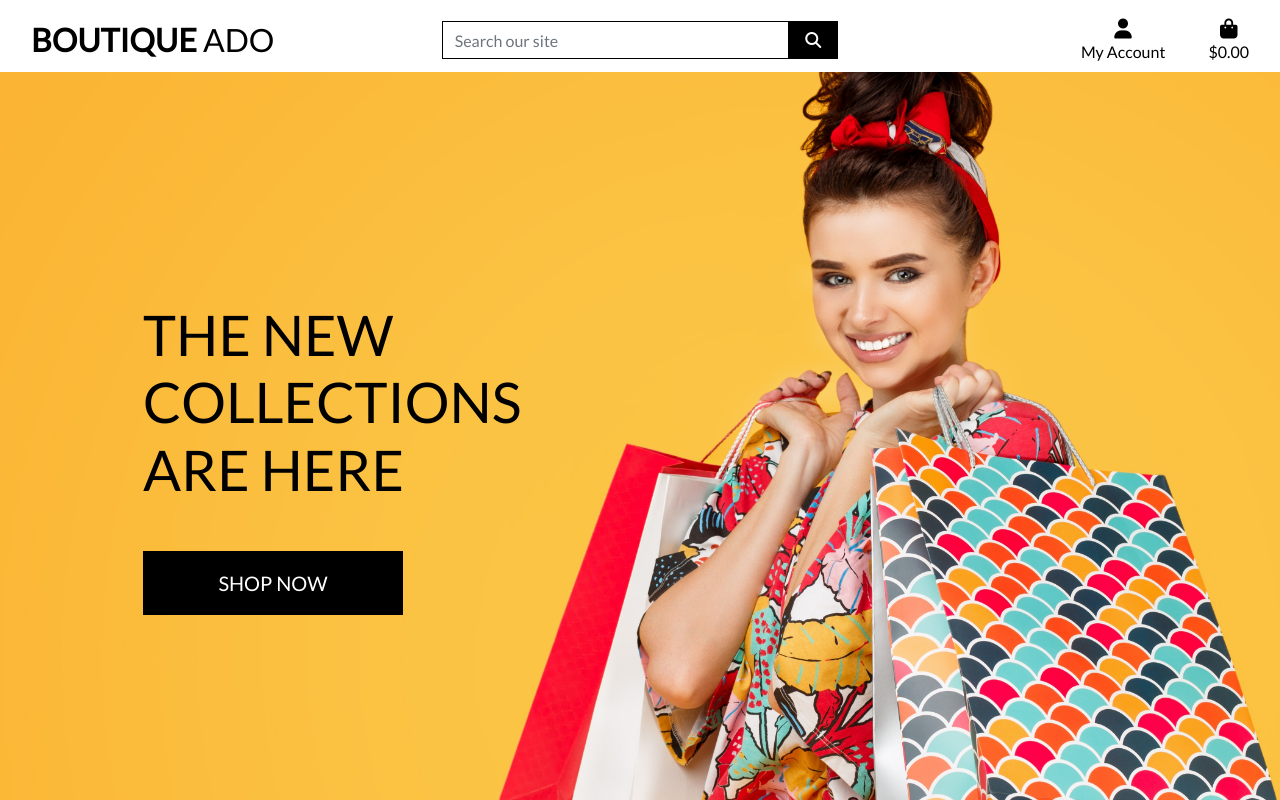
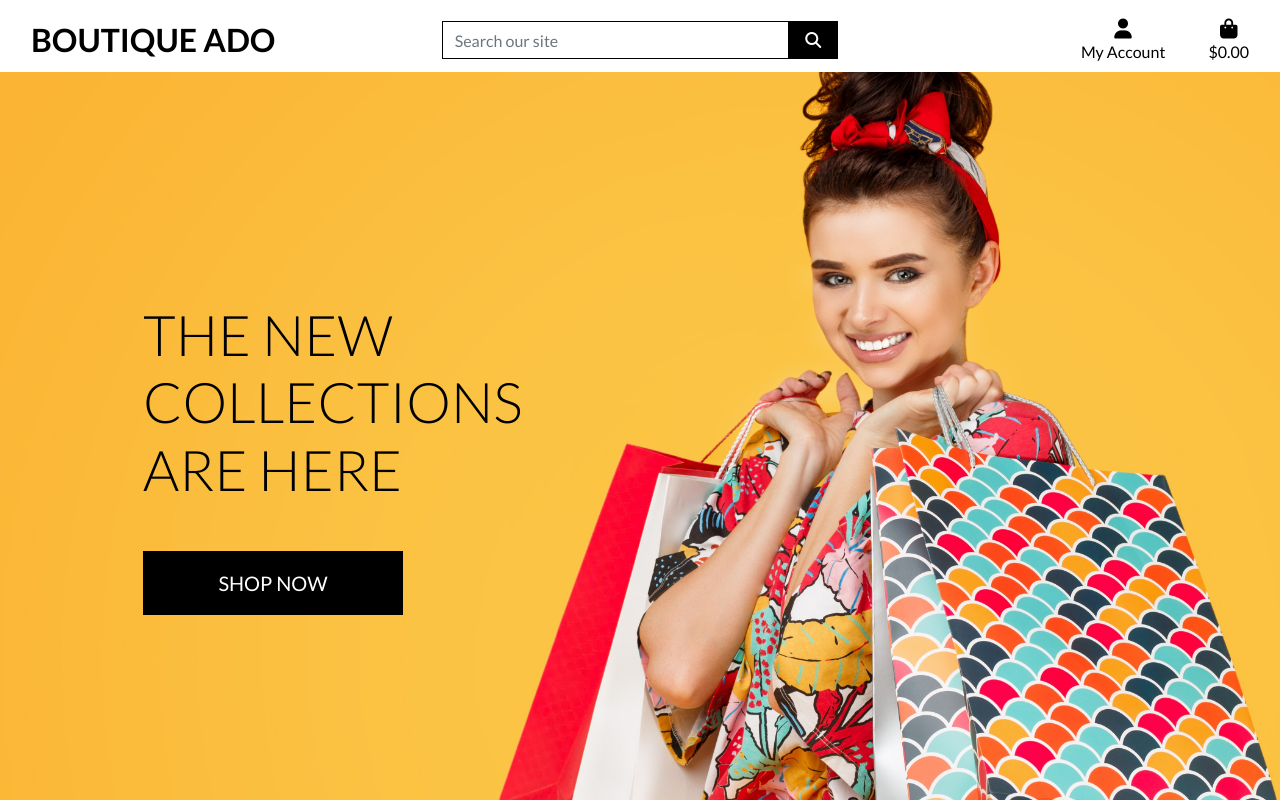
Before and after one commit to HawesJM/boutique_ado_v1, a Django app: page / in a window 1280 px wide. Run offline with Django 3.2, Linux system fonts and the light colour scheme; some libraries are stand-ins or nearby versions.

Commit message:
completed homepage header and css

```diff
--- a/boutiqe_ado/settings.py
+++ b/boutiqe_ado/settings.py
@@ -147,6 +147,10 @@
 # https://docs.djangoproject.com/en/3.2/howto/static-files/
 
 STATIC_URL = '/static/'
+STATICFILES_DIRS = (os.path.join(BASE_DIR, 'static'),)
+
+MEDIA_URL = '/media/'
+MEDIA_ROOT = os.path.join(BASE_DIR, 'media')
 
 # Default primary key field type
 # https://docs.djangoproject.com/en/3.2/ref/settings/#default-auto-field
--- a/boutiqe_ado/urls.py
+++ b/boutiqe_ado/urls.py
@@ -15,9 +15,11 @@
 """
 from django.contrib import admin
 from django.urls import path, include
+from django.conf import settings
+from django.conf.urls.static import static
 
 urlpatterns = [
     path('admin/', admin.site.urls),
     path('accounts/', include('allauth.urls')),
     path('', include('home.urls')),
-]
+] + static(settings.MEDIA_URL, document_root=settings.MEDIA_ROOT)
--- a/templates/base.html
+++ b/templates/base.html
@@ -17,13 +17,16 @@
         <link rel="stylesheet" href="https://stackpath.bootstrapcdn.com/bootstrap/4.4.1/css/bootstrap.min.css" integrity="sha384-Vkoo8x4CGsO3+Hhxv8T/Q5PaXtkKtu6ug5TOeNV6gBiFeWPGFN9MuhOf23Q9Ifjh" crossorigin="anonymous">
         <link rel="stylesheet" href="https://fonts.googleapis.com/css?family=Lato&display=swap">
         <link rel="stylesheet" href="{% static 'css/base.css' %}">
+        <link rel="preconnect" href="https://fonts.googleapis.com">
+        <link rel="preconnect" href="https://fonts.gstatic.com" crossorigin>
+        <link href="https://fonts.googleapis.com/css2?family=Lato:ital,wght@0,100;0,300;0,400;0,700;0,900;1,100;1,300;1,400;1,700;1,900&display=swap" rel="stylesheet">
     {% endblock %}
 
     {% block extra_css %}
     {% endblock %}
 
     {% block corejs %}
-        <script src="https://kit.fontawesome.com/e9c73d7092.js" crossorigin="anonymous"></script>
+        <script src="https://kit.fontawesome.com/9367687ed9.js" crossorigin="anonymous"></script>
         <script src="https://code.jquery.com/jquery-3.4.1.slim.min.js" integrity="sha384-J6qa4849blE2+poT4WnyKhv5vZF5SrPo0iEjwBvKU7imGFAV0wwj1yYfoRSJoZ+n" crossorigin="anonymous"></script>
         <script src="https://cdn.jsdelivr.net/npm/popper.js@1.16.0/dist/umd/popper.min.js" integrity="sha384-Q6E9RHvbIyZFJoft+2mJbHaEWldlvI9IOYy5n3zV9zzTtmI3UksdQRVvoxMfooAo" crossorigin="anonymous"></script>
         <script src="https://stackpath.bootstrapcdn.com/bootstrap/4.4.1/js/bootstrap.min.js" integrity="sha384-wfSDF2E50Y2D1uUdj0O3uMBJnjuUD4Ih7YwaYd1iqfktj0Uod8GCExl3Og8ifwB6" crossorigin="anonymous"></script>
@@ -39,7 +42,7 @@
         <div id="topnav" class="row bg-white pt-lg-2 d-none d-lg-flex">
             <div class="col-12 col-lg-4 my-auto py-1 py-lg-0 text-center text-lg-left">
                 <a href="{% url 'home' %}" class="nav-link main-logo-link">
-                    <h2 class="logo-font text-black my-0"><strong>Boutique</strong> Ado</h2>
+                    <h2 class="logo-font text-black my-0"><strong>Boutique Ado</strong></h2>
                 </a>
             </div>
             <div class="col-12 col-lg-4 my-auto py-1 py-lg-0">
```
